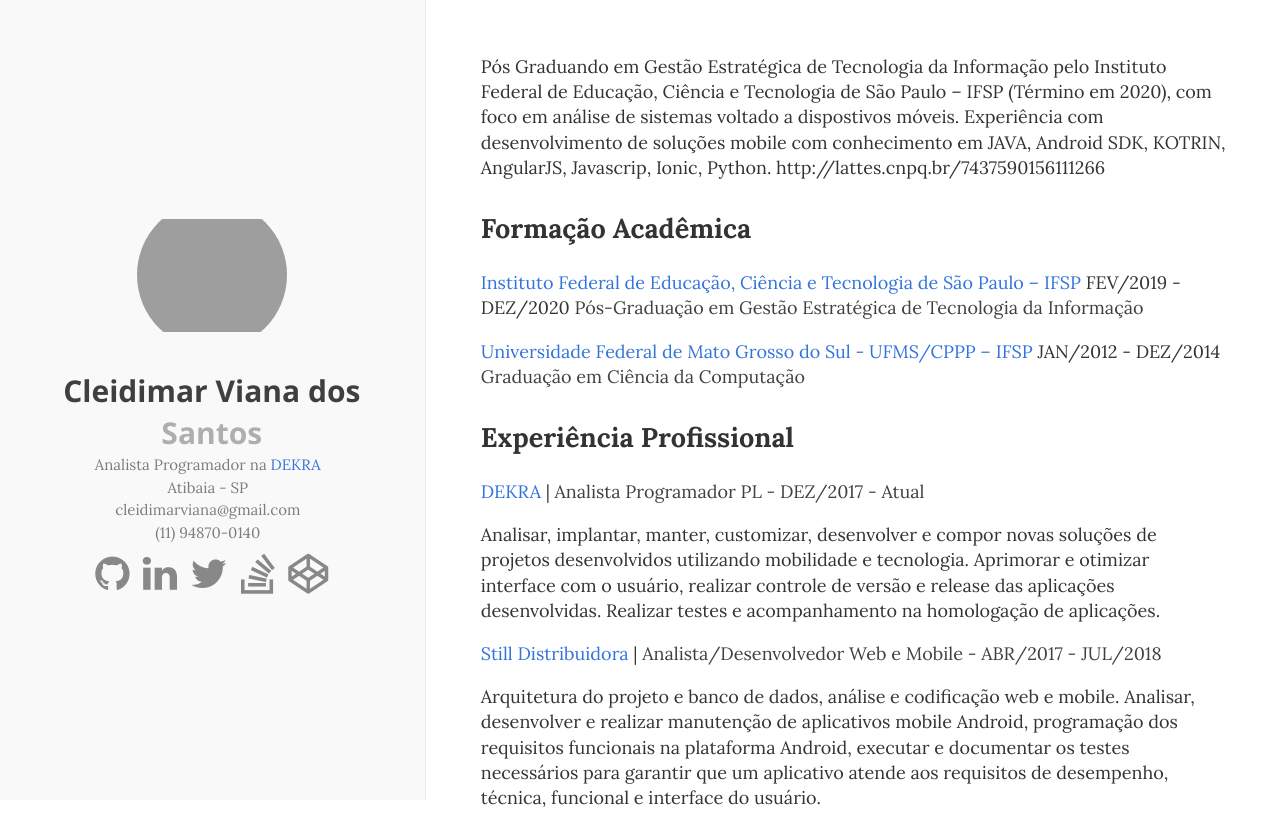
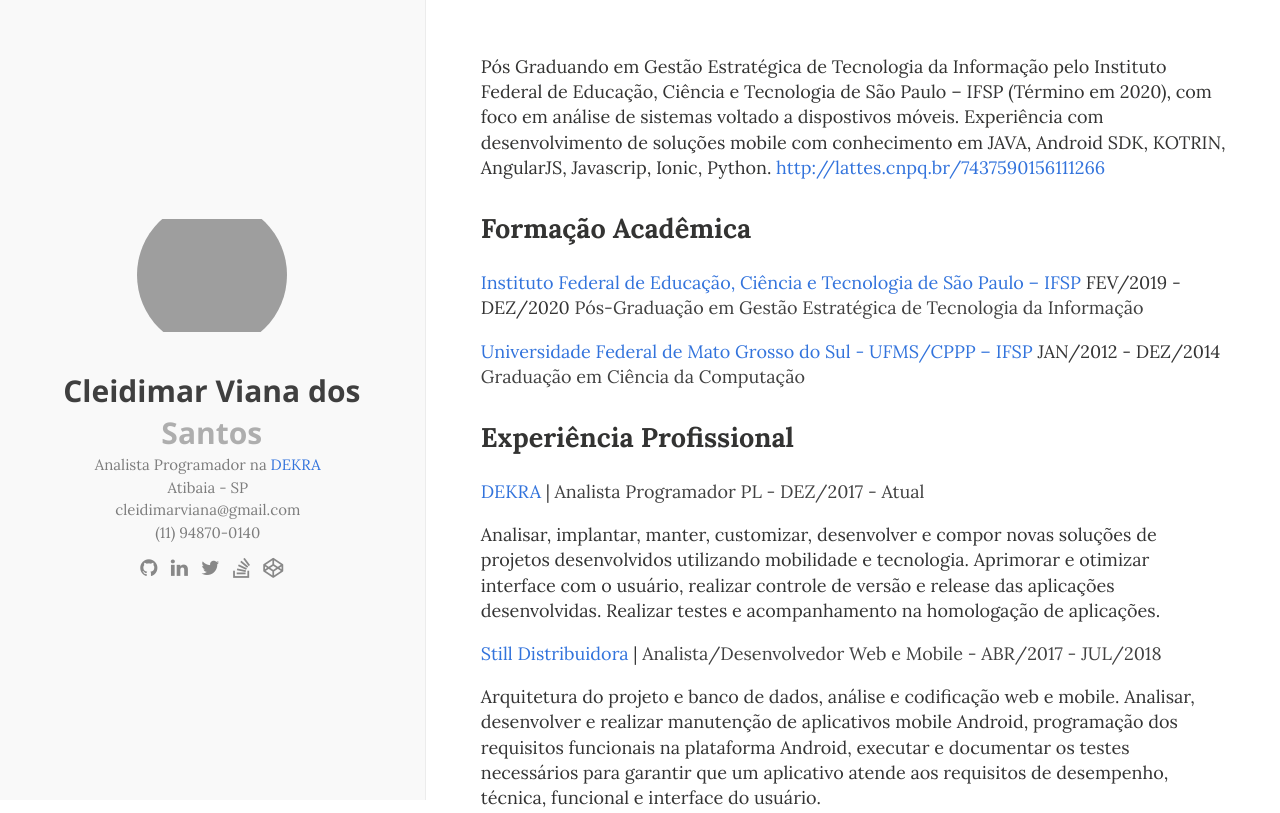
Before and after one commit to cleidimarviana/cleidimarviana.github.io, a plain HTML site: page index.html in a window 1280 px wide. Shown: the top 813 px of the page. Drawn offline with nearby package versions, Linux system fonts and the light colour scheme; grey boxes are pictures that could not be loaded; a web font is replaced by a local one.

Commit message:
Insert link in resume lattes

```diff
--- a/index.html
+++ b/index.html
@@ -35,32 +35,32 @@
                         <a class="button is-link is-inverted" target="_blank"
                             href="https://github.com/cleidimarviana">
                             <span class="icon">
-                                <i class="fa fa-github fa-2x" aria-hidden="true"></i>
+                                <i class="fa fa-github fa" aria-hidden="true"></i>
                             </span>
                         </a>
 
                         <a class="button is-link is-inverted" target="_blank"
                             href="https://www.linkedin.com/in/cleidimarviana/">
                             <span class="icon">
-                                <i class="fa fa-linkedin fa-2x" aria-hidden="true"></i>
+                                <i class="fa fa-linkedin fa" aria-hidden="true"></i>
                             </span>
                         </a>
 
                         <a class="button is-link is-inverted" target="_blank" href="https://twitter.com/cleidimarviana">
                             <span class="icon">
-                                <i class="fa fa-twitter fa-2x" aria-hidden="true"></i>
+                                <i class="fa fa-twitter fa" aria-hidden="true"></i>
                             </span>
                         </a>
 
                         <a class="button is-link is-inverted" target="_blank" href="https://pt.stackoverflow.com/users/35406/viana?tab=profile">
                             <span class="icon">
-                                <i class="fa fa-stack-overflow fa-2x" aria-hidden="true"></i>
+                                <i class="fa fa-stack-overflow fa" aria-hidden="true"></i>
                             </span>
                         </a>
 
                         <a class="button is-link is-inverted" target="_blank" href="https://codepen.io/acklay/">
                             <span class="icon">
-                                <i class="fa fa-codepen fa-2x" aria-hidden="true"></i>
+                                <i class="fa fa-codepen fa" aria-hidden="true"></i>
                             </span>
                         </a>
 
@@ -79,7 +79,7 @@
                 Paulo – IFSP (Término em 2020), com foco em análise de sistemas voltado a dispostivos móveis.
                 Experiência com desenvolvimento de soluções mobile com conhecimento em JAVA, Android SDK, KOTRIN, AngularJS, Javascrip, Ionic, Python.
 
-                http://lattes.cnpq.br/7437590156111266
+                <a href="http://lattes.cnpq.br/7437590156111266">http://lattes.cnpq.br/7437590156111266</a>
 
                 <section>
                     <h2>Formação Acadêmica</h2>
```
